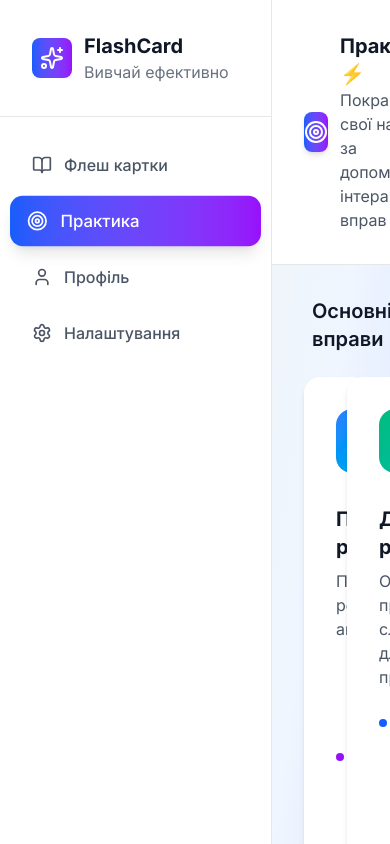
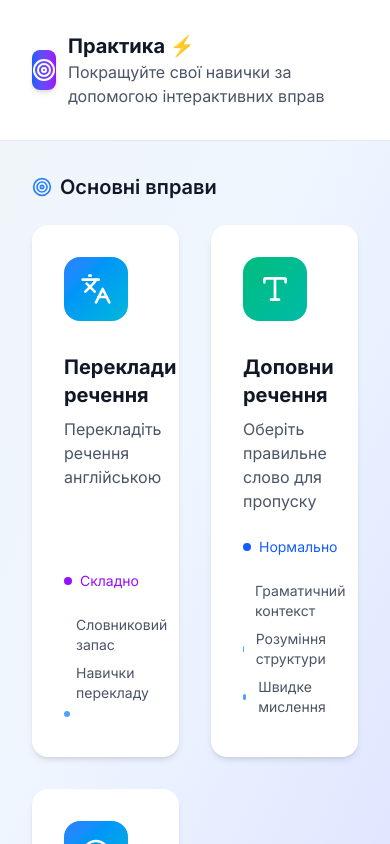
Before and after one commit to Andr2288/z_english_learning, a React (Vite) app: page /z_english_learning/practice in a window 390 px wide. Built offline with nearby package versions, Linux system fonts and the light colour scheme; no server answers; the database is empty.

Commit message:
Temporary responsive design solution

```diff
--- a/src/components/common/Navbar.jsx
+++ b/src/components/common/Navbar.jsx
@@ -34,7 +34,7 @@ const Navbar = () => {
     ];
 
     return (
-        <div className="bg-white h-screen w-68 fixed left-0 top-0 border-r border-gray-200 flex flex-col">
+        <div className="bg-white h-screen w-68 hidden md:fixed left-0 top-0 border-r border-gray-200 md:flex md:flex-col">
             {/* Header */}
             <div className="p-8 border-b border-gray-200">
                 <div className="flex items-center space-x-3">
--- a/src/pages/PracticePage.jsx
+++ b/src/pages/PracticePage.jsx
@@ -125,7 +125,7 @@ const PracticePage = () => {
     };
 
     return (
-        <div className="fixed ml-68 inset-0 flex flex-col min-h-screen bg-linear-to-br from-slate-100 via-blue-50 to-indigo-100">
+        <div className="fixed md:ml-68 inset-0 flex flex-col min-h-screen bg-linear-to-br from-slate-100 via-blue-50 to-indigo-100">
             {/* Hero Section */}
             {!uiState.showExercise && (
                 <div className="shrink-0 bg-white border-b border-gray-200 overflow-hidden p-8">
```
